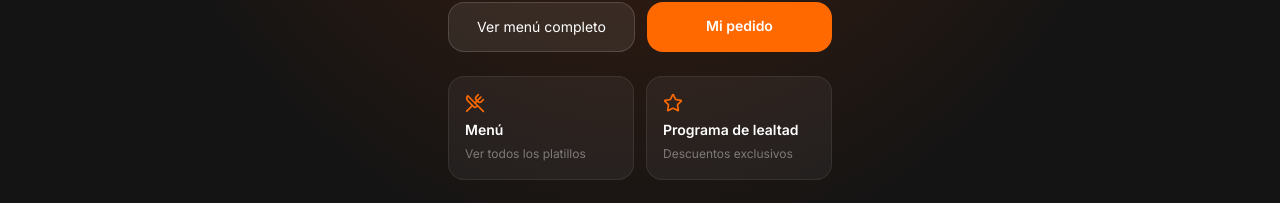
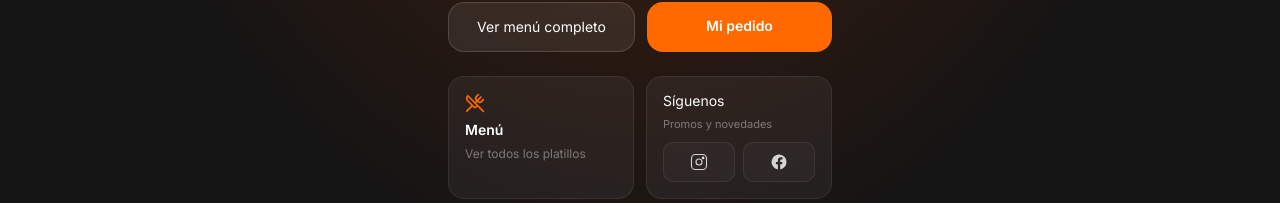
Before and after one commit to velasquezcortesverita-a11y/Ogbocadosupremo, a Next.js app: page / in a window 1280 px wide. Shown: the part 593-796 px from the top of the page. Built offline with nearby package versions, Linux system fonts and the light colour scheme; no server answers; the database is empty.

Commit message:
Reemplazar box Programa de lealtad por Síguenos (Instagram y Facebook)

```diff
--- a/app/page.tsx
+++ b/app/page.tsx
@@ -5,7 +5,7 @@ import Image from "next/image";
 import Link from "next/link";
 import {
   Leaf, Clock, Tag, MapPin,
-  UtensilsCrossed, Star,
+  UtensilsCrossed,
   Flame, ShoppingBag,
 } from "lucide-react";
 import HorarioBadge from "@/components/HorarioBadge";
@@ -52,6 +52,11 @@ const PROPUESTAS: { Icon: IconComponent; titulo: string; texto: string }[] = [
     texto: "Selecciona, personaliza y confirma en segundos.",
   },
 ];
+
+// ─── Redes sociales ──────────────────────────────────────────────────────────
+
+const INSTAGRAM_URL = "https://www.instagram.com/bocadosupremo?igsh=MXA2dnhmN252ZHprcA==";
+const FACEBOOK_URL  = "https://www.facebook.com/share/1QPhTJ4qSL/?mibextid=wwXIfr";
 
 // ─── Tokens glass para secciones inferiores ──────────────────────────────────
 
@@ -183,12 +188,37 @@ export default function Home() {
               <span className="text-white text-sm font-semibold leading-tight">Menú</span>
               <span className="text-white/40 text-xs leading-snug">Ver todos los platillos</span>
             </Link>
-            <div className="flex flex-col gap-2 bg-white/5 border border-white/8 rounded-2xl p-4 text-left cursor-pointer hover:bg-white/10 transition-colors">
-              <Star size={20} className="text-orange-500" />
-              <span className="text-white text-sm font-semibold leading-tight">
-                Programa de lealtad
-              </span>
-              <span className="text-white/40 text-xs leading-snug">Descuentos exclusivos</span>
+            <div className="flex flex-col gap-2 bg-white/5 border border-white/8 rounded-2xl p-4 text-left">
+              <span style={{ fontSize: 14, fontWeight: 500, color: "white", lineHeight: 1.2 }}>Síguenos</span>
+              <span style={{ fontSize: 11, color: "rgba(255,255,255,0.4)", lineHeight: 1.3 }}>Promos y novedades</span>
+              <div style={{ display: "flex", gap: 8, marginTop: 2 }}>
+                {/* Instagram */}
+                <a
+                  href={INSTAGRAM_URL}
+                  target="_blank"
+                  rel="noopener noreferrer"
+                  className="flex-1 flex items-center justify-center rounded-[10px] p-[10px] border-[0.5px] border-white/[0.08] bg-white/[0.03] transition-colors duration-200 hover:border-orange-500/30"
+                  style={{ color: "rgba(255,255,255,0.8)" }}
+                >
+                  <svg viewBox="0 0 24 24" fill="none" stroke="currentColor" strokeWidth="1.5" width="18" height="18">
+                    <rect x="2" y="2" width="20" height="20" rx="5" />
+                    <circle cx="12" cy="12" r="4" />
+                    <circle cx="17.5" cy="6.5" r="1" fill="currentColor" />
+                  </svg>
+                </a>
+                {/* Facebook */}
+                <a
+                  href={FACEBOOK_URL}
+                  target="_blank"
+                  rel="noopener noreferrer"
+                  className="flex-1 flex items-center justify-center rounded-[10px] p-[10px] border-[0.5px] border-white/[0.08] bg-white/[0.03] transition-colors duration-200 hover:border-orange-500/30"
+                  style={{ color: "rgba(255,255,255,0.8)" }}
+                >
+                  <svg viewBox="0 0 24 24" fill="currentColor" width="18" height="18">
+                    <path d="M22 12a10 10 0 1 0-11.5 9.9v-7H7.9V12h2.6V9.8c0-2.6 1.5-4 3.9-4 1.1 0 2.2.2 2.2.2v2.5h-1.3c-1.3 0-1.7.8-1.7 1.6V12h2.9l-.5 2.9h-2.4v7A10 10 0 0 0 22 12Z" />
+                  </svg>
+                </a>
+              </div>
             </div>
           </div>
 
```
